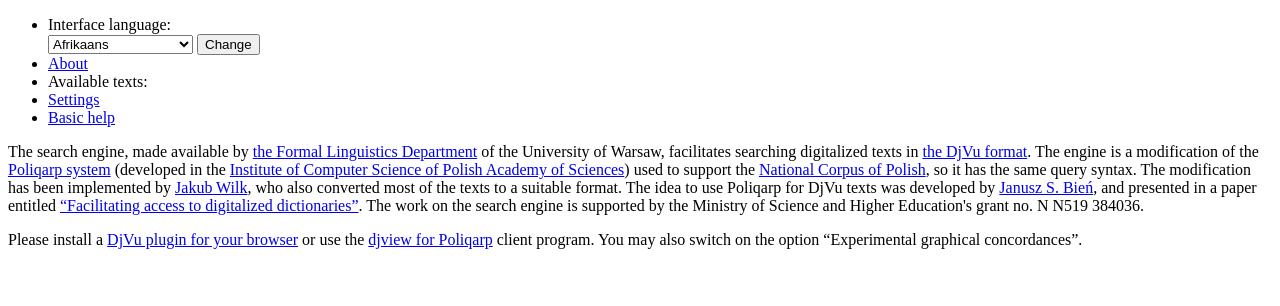
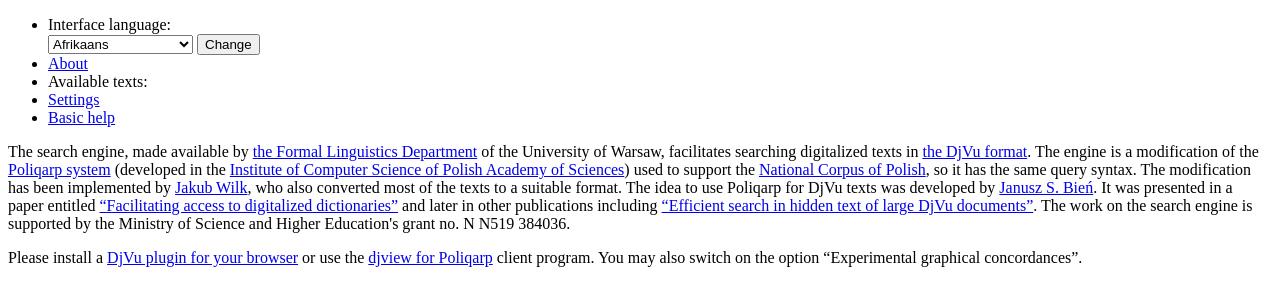
Before and after one commit to jsbien/marasca-wbl-dev-fork, a Django app: template marasca/templates/index.html in a window 1280 px wide. Shown: the top 306 px of the page. Run offline with Django 3.2, Linux system fonts and the light colour scheme; the template is opened without the code that fills it, so the values that code supplies are empty; some libraries are stand-ins or nearby versions.

Commit message:
Update the about page.

```diff
--- a/marasca/templates/about.html
+++ b/marasca/templates/about.html
@@ -23,9 +23,11 @@
 {% endblocktrans %}
 {% blocktrans %}
 The idea to use Poliqarp for DjVu texts was developed by
-<a href='http://fleksem.klf.uw.edu.pl/~jsbien/'>Janusz S. Bień</a>,
-and presented in a paper entitled
-<a href='http://bc.klf.uw.edu.pl/118/'>“Facilitating access to digitalized dictionaries”</a>.
+<a href='http://fleksem.klf.uw.edu.pl/~jsbien/'>Janusz S. Bień</a>.
+It was presented in a paper entitled
+<a href='http://bc.klf.uw.edu.pl/118/'>“Facilitating access to digitalized dictionaries”</a>
+and later in other publications including
+<a href='http://bc.klf.uw.edu.pl/177/'>“Efficient search in hidden text of large DjVu documents”</a>.
 {% endblocktrans %}
 {% blocktrans %}
 The work on the search engine is supported by the Ministry of Science and
```
Also changed, not shown: marasca/locale/en/LC_MESSAGES/django.po, marasca/locale/pl/LC_MESSAGES/django.po.
